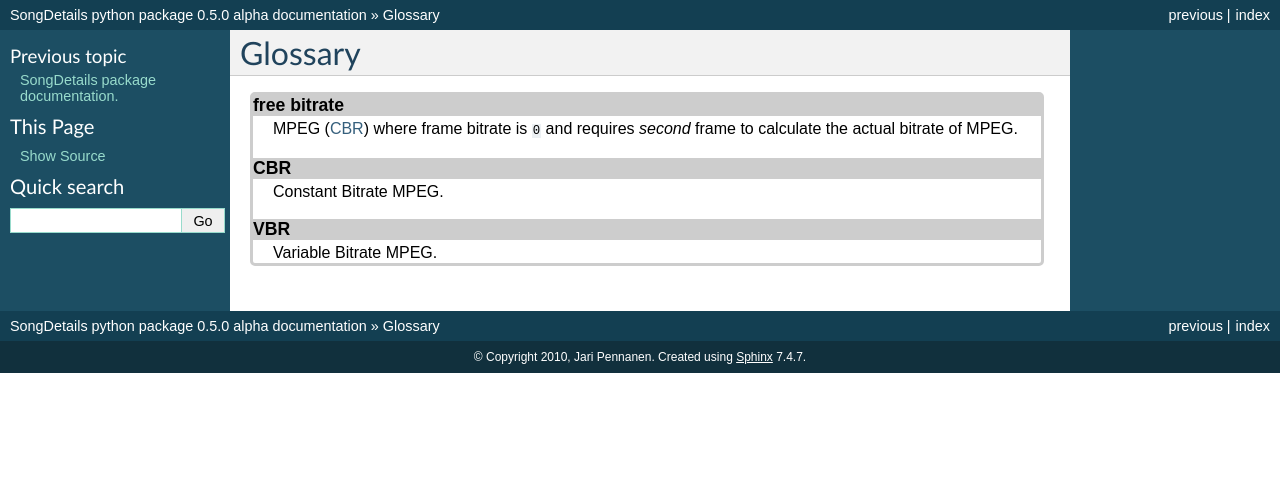
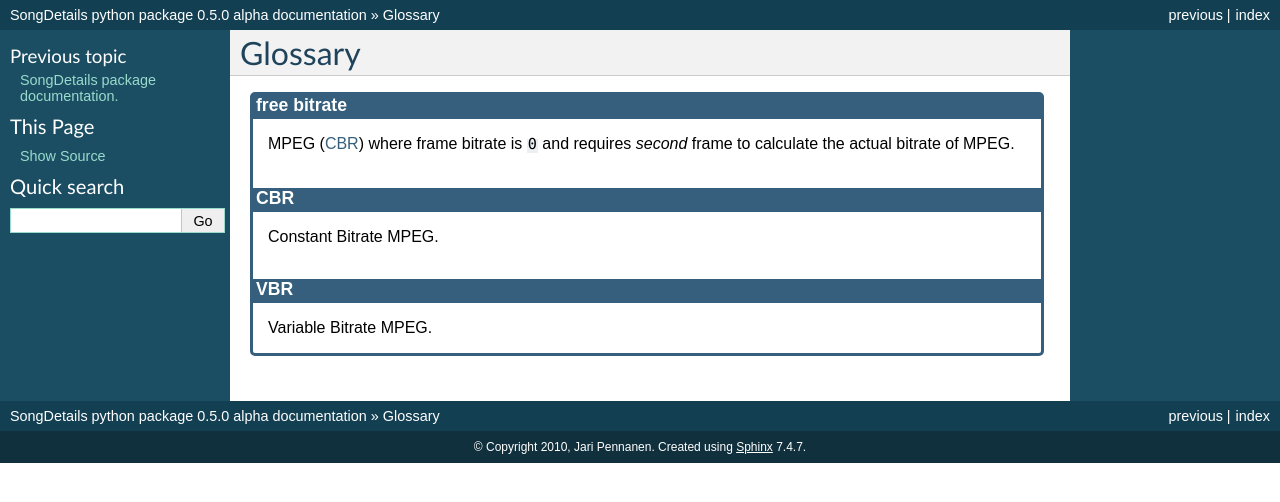
Before and after one commit to Ciantic/songdetails, a Sphinx documentation site: the page built from docs/glossary.rst, in a window 1280 px wide. Shown: the top 502 px of the page. Built offline with Sphinx 7.4.7, drawn with Linux system fonts in a browser that asks for light colours.

Commit message:
Prettify...

```diff
--- a/docs/_static/prettify.css
+++ b/docs/_static/prettify.css
@@ -1,8 +1,17 @@
 /* Vertical list of field names, seems too big ********** */
 th.field-name {
-    font-size: 80% !important;
+    font-size: 100% !important;
     font-weight: normal;
     background: transparent !important;
+}
+
+/* Code snippet */
+pre, .pre, tt {
+    font-family: "Consolas", "Bitstream Vera Sans Mono", Monospace !important;
+}
+
+tt {
+    font-size: 12pt !important;
 }
 
 /* Parameter having multiple parameters looks odd ******* */
@@ -12,20 +21,26 @@ th.field-name {
 
 /* Box ************************************************** */
 dl {
-    border: 3px solid #CDCDCD;
+    border: 3px solid #355F7C;
     border-radius: 5px;
     -moz-border-radius: 5px;
     margin-right: 6px;
 }
 
 dt {
-    background-color: #CDCDCD;
+    padding: 0 0 3px 3px;
+    background-color: #355F7C;
+    color: white;
+    text-align: left;
+}
+
+dt:target {
+    color: black;
 }
 
 dd {
-    padding-right: 20px;
-    padding-left: 20px;
-    margin-left: 0;
+    margin: 0;
+    padding: 15px;
 }
 
 /* Sub box ********************************************** */
@@ -36,4 +51,5 @@ dl dl {
 dl dl dt {
     background-color: #EBEBEB;
     padding-left: 5px;
+    color: black;
 }
```
